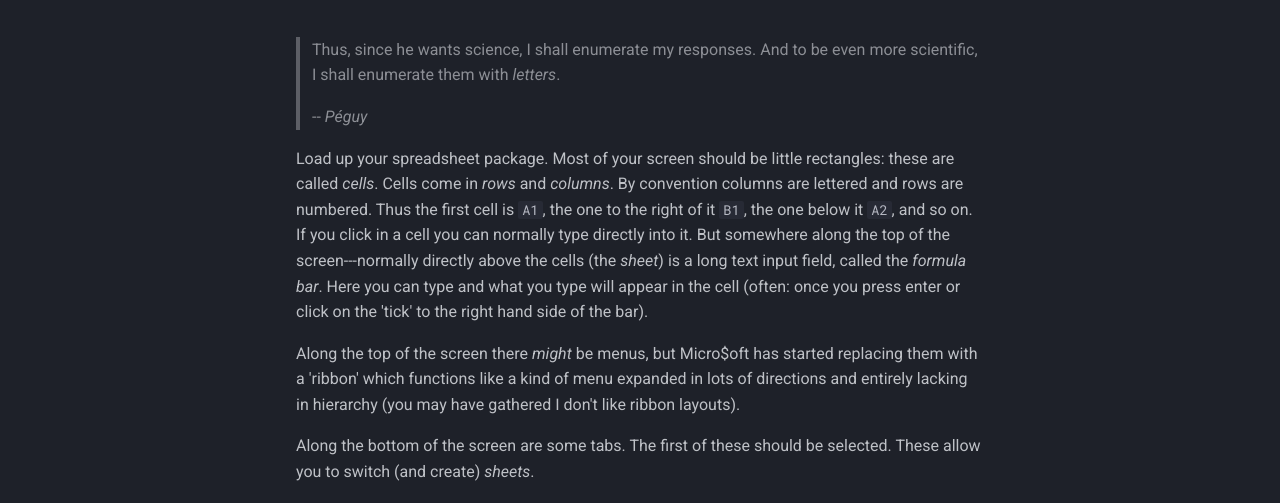
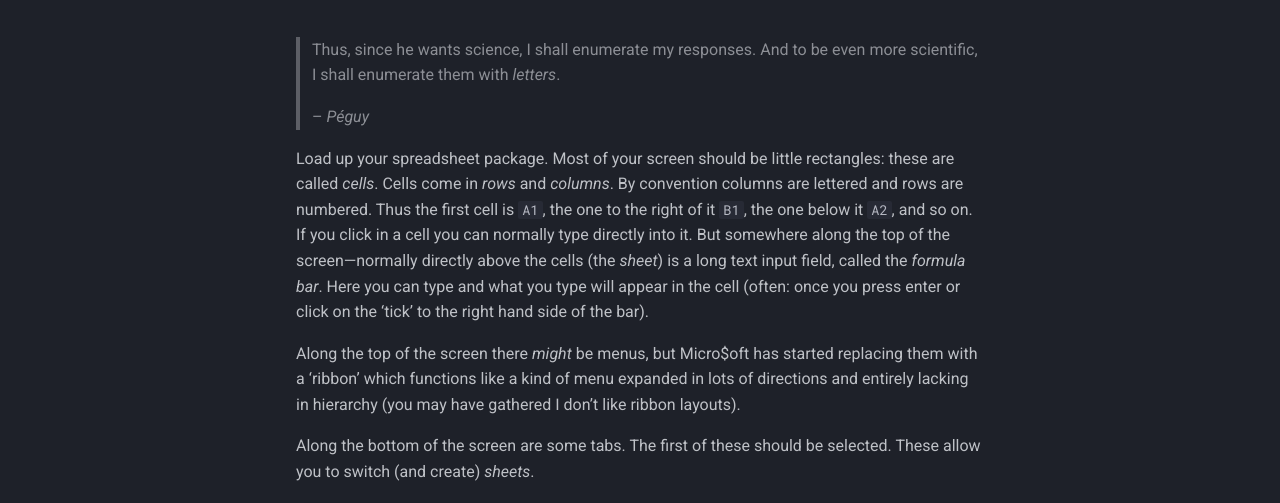
Before and after one commit to 2e0byo/spreadsheets, an MkDocs documentation site: the page built from docs/introduction/practice.md, in a window 1280 px wide and 1156 px high. Shown: the part 458-961 px from the top of the window. Built offline with MkDocs 1.6.1 and Material for MkDocs 9.7.7, drawn with Linux system fonts in a browser that asks for light colours; comment, search, counter and statistics services are not loaded.

Commit message:
add smartypants

```diff
--- a/mkdocs.yml
+++ b/mkdocs.yml
@@ -45,6 +45,7 @@ markdown_extensions:
 - pymdownx.superfences
 - pymdownx.tabbed
 - pymdownx.tasklist
+- markdown.extensions.smarty
 - toc:
     permalink: "¤"
 
```
